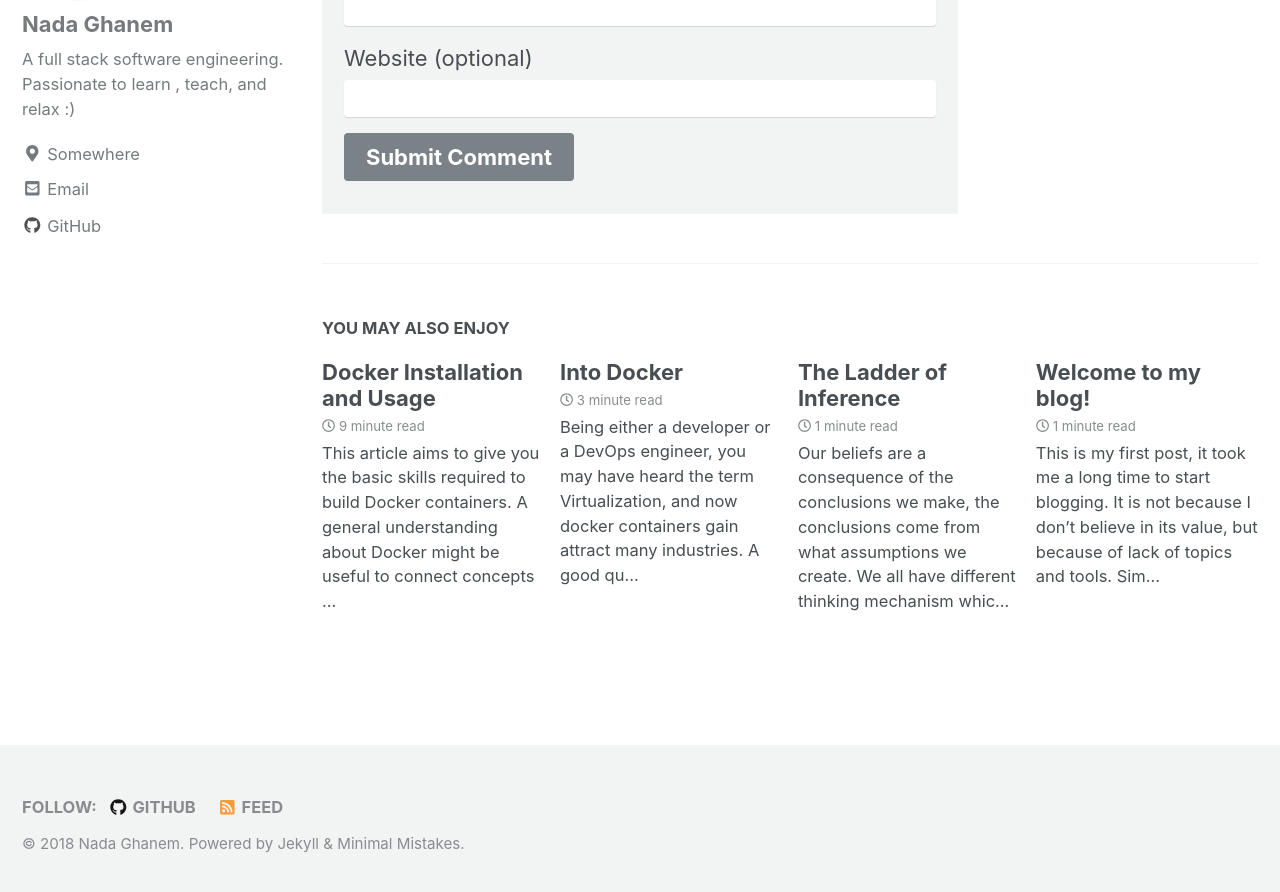
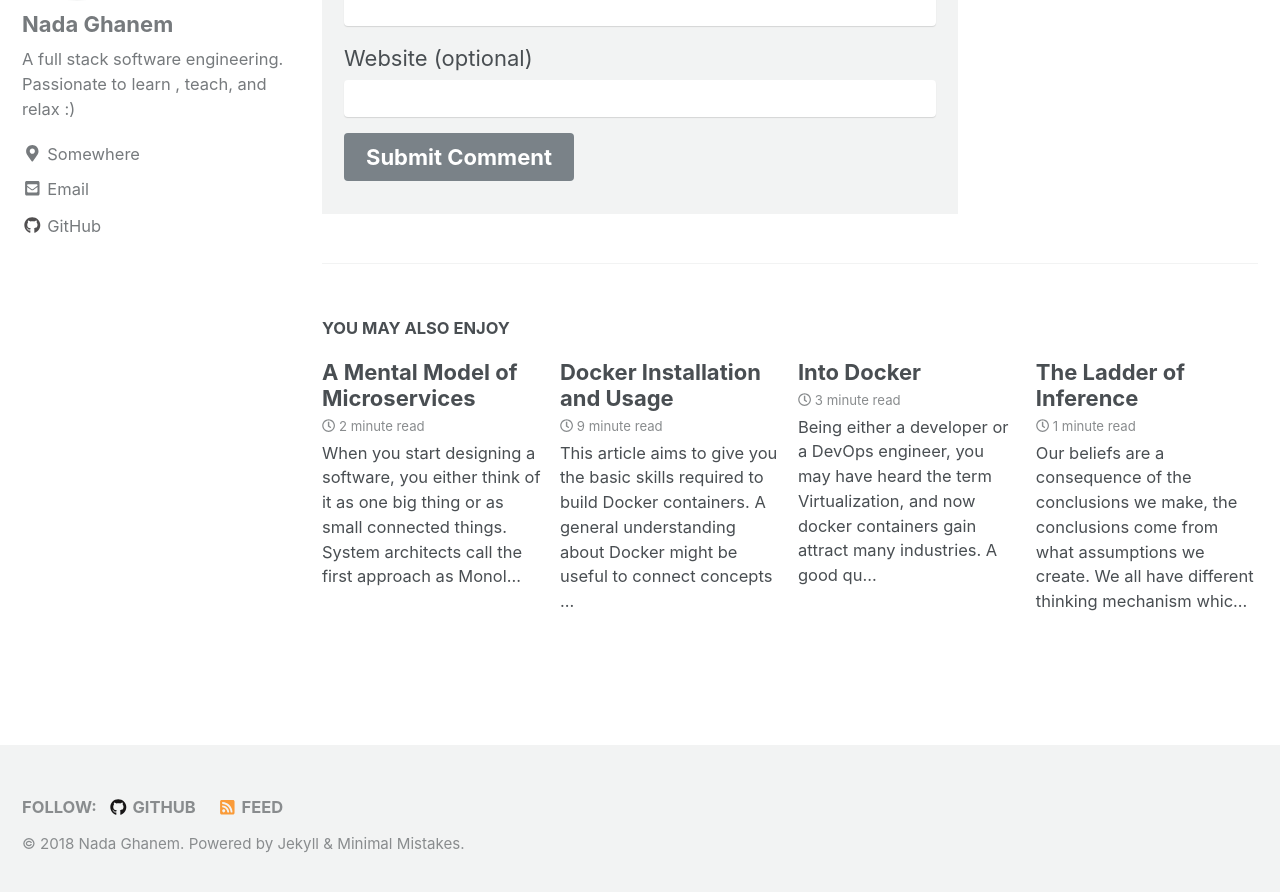
Before and after one commit to nadaa/nadaa.github.io, a Jekyll site: the page built from _posts/2018-07-17-rbk.markdown, in a window 1280 px wide and 900 px high, scrolled down 4306 px. Shown: the top 892 px of the window. Built offline with Jekyll 4.4.1, drawn with Linux system fonts in a browser that asks for light colours; nearby versions of some CDN libraries; part of the change alters nothing that is shown.

Commit message:
microservice-mental model

```diff
--- a/_config.yml
+++ b/_config.yml
@@ -61,7 +61,7 @@ reCaptcha:
 
 atom_feed:
   path                   : # blank (default) uses feed.xml
-search                   : # true, false (default)
+search                   : true, false (default)
 search_full_content      : # true, false (default)
 search_provider          : # lunr (default), algolia, google
 algolia:
--- /dev/null
+++ b/_posts/2018-09-08-mental-model-microservices.markdown
@@ -0,0 +1,77 @@
+---
+layout: single
+title:  "A Mental Model of Microservices"
+categories: Cloud
+comments: true
+---
+When you start designing a software, you either think of it as one big thing or as small connected things.
+System architects call the first approach as Monolithic, which is the traditional way to structure software. Microservices in the other hand decomposes the system as a group of services that are able to communicate with each other via APIs. Many companies nowadays consider transforming to Microservices, which might not be the best solution for all, but separating complex systems into smaller parts could resolve many problems.
+
+## Problems in Monolith Pattern:
+
+Monolithic software becomes larger by the time either from adding more functionalities or serving a huge number of users. This makes the Monolithic difficult to handle by developers. Despite its simple implementation and deployment, scaling Monolithic requires to replicate the entire software into multiple machines, which is a waste of resources. In addition, a fail in one function may affect the whole system.
+
+
+## Monolith vs. Microservices
+
+|Monolithic | Microservices|
+|-----------|---------------|
+|big code   | small codebase|
+|coupling services| independent services within containers|
+|difficult to debug| easy debugging|
+|hard to scale| easy scaling|
+|one long deployment| multiple independent deployments|
+|no fault tolerace| fault telorance|
+|strict tech stack| flexible tech stack|
+|one database| multiple independent databases for each service|
+|no commuincation overhead| communication overhead between services|
+
+
+
+## Microservices Defination
+
+Here are two definitions from microservices' pioneers:
+
+"A microservice architectural style is an approach to developing a single application as a suite of small services, each running in its own process and communicating with lightweight mechanisms, often an HTTP resource API" ~ Martin Fowler
+
+"Small autonomous services that work together, modeled around a business domain" ~ Sam Newman
+
+
+## Principles of Microservices
+
+[Conway's law](https://en.wikipedia.org/wiki/Conway%27s_law)  states that "organizations which design systems are constrained to produce designs which are copies of the communication structures of these organizations.". Microservices are selected to serve the business domain and the organization assigns dev teams for each microservice. Each team is independent of another and they can select the suitable platforms to run the microservice painlessly while meeting consumer needs.
+Microservice should be independent, deployed automatically using CI/CD, and each manages its data storage and resources.
+
+| ![](https://i.imgur.com/LgVKiBD.png)|
+|:--:|
+| *Microservices Principles taken from [Sam's Newman book](http://shop.oreilly.com/product/0636920033158.do)* |
+
+
+
+## Transition from Monolithic to Microservice
+
+The diagram below shows when and how a company considers the transition to Microservices.
+
+
+| ![](https://i.imgur.com/1Bl14tz.png)|
+|:--:|
+| *Transition from Monolithic to Microservices* |
+
+
+## Monolithic pattern vs Microservices using Taxi-hailing app example
+
+
+| ![](https://cdn-1.wp.nginx.com/wp-content/uploads/2016/04/Richardson-microservices-part1-1_monolithic-architecture.png)|
+|:--:|
+| *Monolithic Architecture taken from [NGINX](https://www.nginx.com/blog/microservices-from-design-to-deployment-ebook-nginx/)* |
+
+
+| ![](https://cdn-1.wp.nginx.com/wp-content/uploads/2016/04/Richardson-microservices-part1-2_microservices-architecture.png)|
+|:--:|
+| *Microservices Architecture taken from [NGINX](https://www.nginx.com/blog/microservices-from-design-to-deployment-ebook-nginx/)* |
+
+
+**Resources**
+- [Building Microservices](http://shop.oreilly.com/product/0636920033158.do)
+- [Martin Fowler blog](https://martinfowler.com/articles/microservices.html)
+- [Microservices: From Design to Deployment, NGINX](https://www.nginx.com/blog/microservices-from-design-to-deployment-ebook-nginx/)
```
